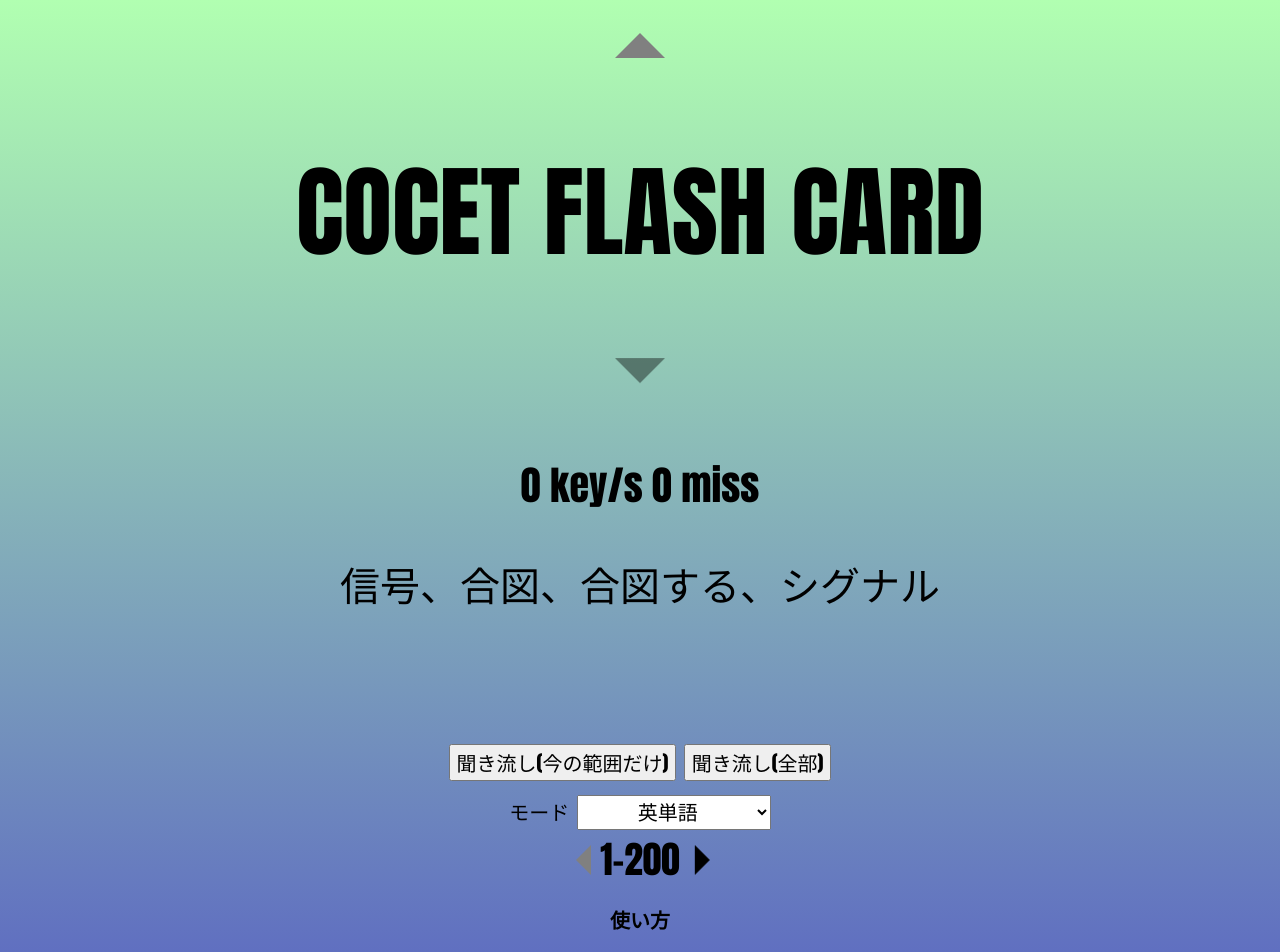
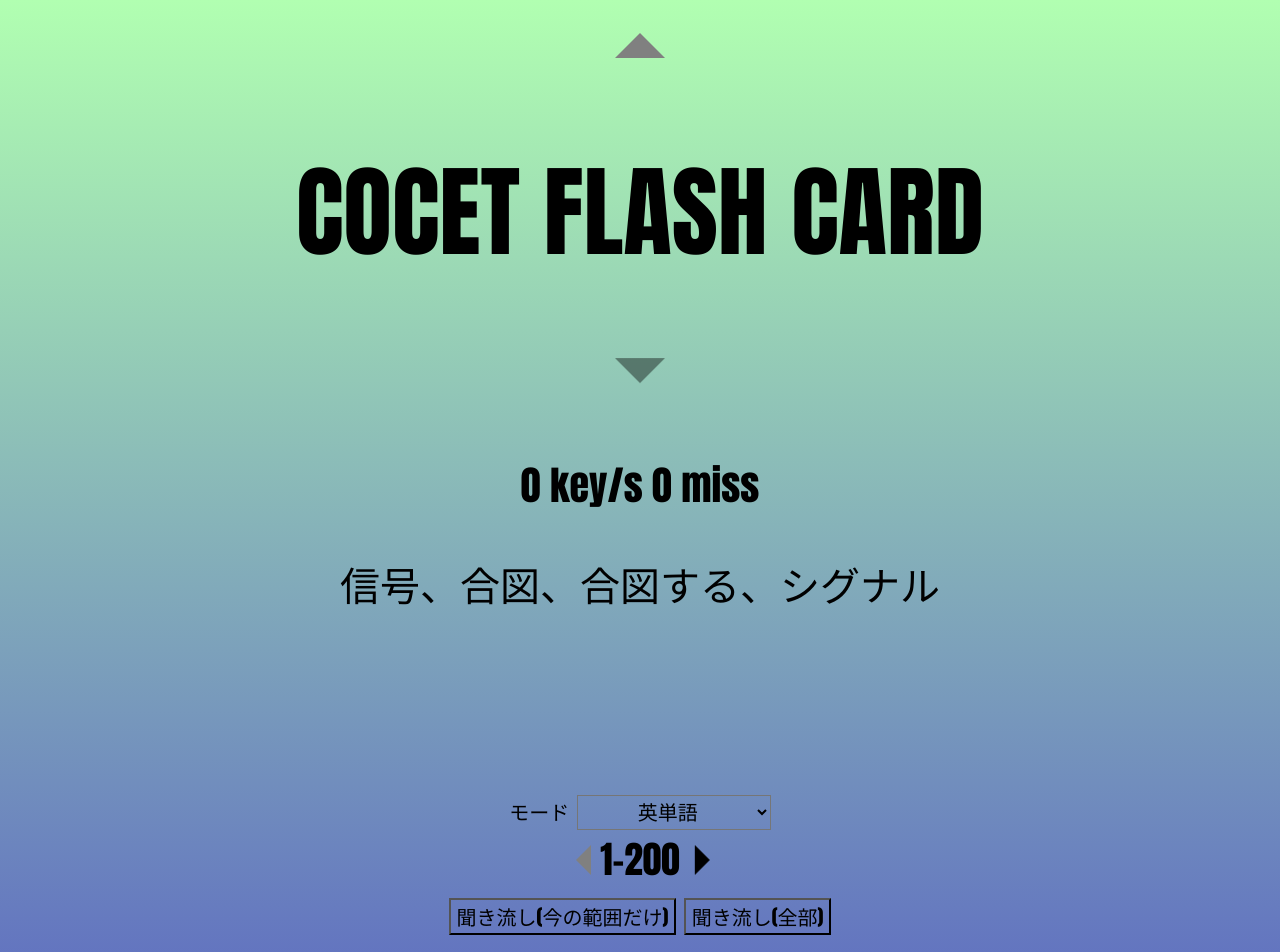
Before and after one commit to 6666dustry/cocet-flashcard, a SvelteKit app: page / in a window 1280 px wide. Shown: the top 952 px of the page. Built offline with nearby package versions, Linux system fonts and the light colour scheme; a web font is replaced by a local one.

Commit message:
styling.

```diff
--- a/src/routes/+page.svelte
+++ b/src/routes/+page.svelte
@@ -21,7 +21,6 @@
 	</style>
 </svelte:head>
 <svelte:component this={elem} />
-<Radio />
 <br />
 <label for="mode">モード</label>
 <select bind:value={elem} name="mode" id="mode">
@@ -30,6 +29,7 @@
 	<option value={LongHard}>英文(日本語訳のみ)</option>
 </select>
 <Words />
+<Radio />
 <div id="description">
 	<h2>使い方</h2>
 	<p>ただ英単語を入力するだけです。</p>
@@ -47,7 +47,8 @@
 	}
 	select,
 	label,
-	select > option {
+	select option {
 		font-size: 20px;
+		background: none;
 	}
 </style>
--- a/src/routes/Radio.svelte
+++ b/src/routes/Radio.svelte
@@ -73,5 +73,6 @@
 <style>
 	button {
 		font-size: 20px;
+		background: none;
 	}
 </style>
```
